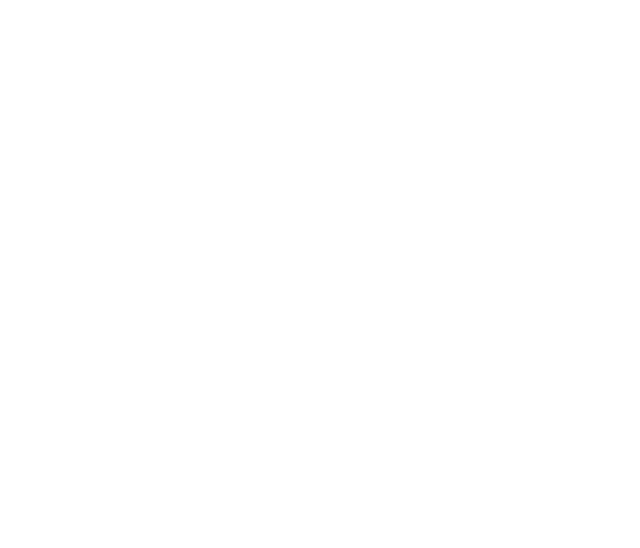
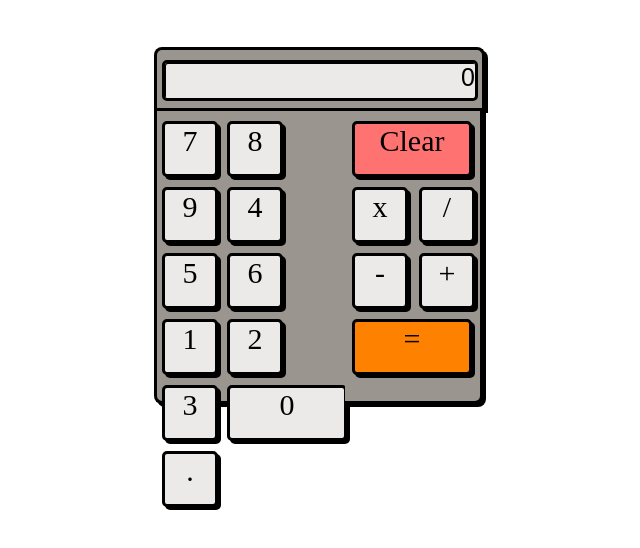
Before and after one commit to bnerra/Interactive-Calculator, a plain HTML site: page index.html in a window 1280 px wide. Shown: the whole page, without its empty margins (154-794 px from the left). Drawn offline with Linux system fonts and the light colour scheme.

Commit message:
update index.html with code

```diff
--- a/index.html
+++ b/index.html
@@ -8,6 +8,36 @@
 
 <body>
 
+  <div class = "top">
+    <div id="screen">0
+    </div>
+  </div>
+
+<!-- Left side buttons -->
+  <div class = "left">
+    <div class="digit" id="7">7</div>
+    <div class="digit" id="8">8</div>
+    <div class="digit" id="9">9</div>
+    <div class="digit" id="4">4</div>
+    <div class="digit" id="5">5</div>
+    <div class="digit" id="6">6</div>
+    <div class="digit" id="1">1</div>
+    <div class="digit" id="2">2</div>
+    <div class="digit" id="3">3</div>
+    <div class="digit zero" id="0">0</div>
+    <div id="10" class="digit">.</div>
+  </div>
+
+<!-- Right side buttons -->
+  <div class = "right">
+    <div class="funct clear" id="16">Clear</div>
+    <div class="funct multiply" id="14">x</div>
+    <div class="funct divide" id="13">/</div>
+    <div class="funct subtract" id="12">-</div>
+    <div class="funct add" id="11">+</div>
+    <div class="funct equal" id="15">=</div>
+  </div>
+
 
 
   <script src="js/jquery-3.2.1.min.js"></script>
```
